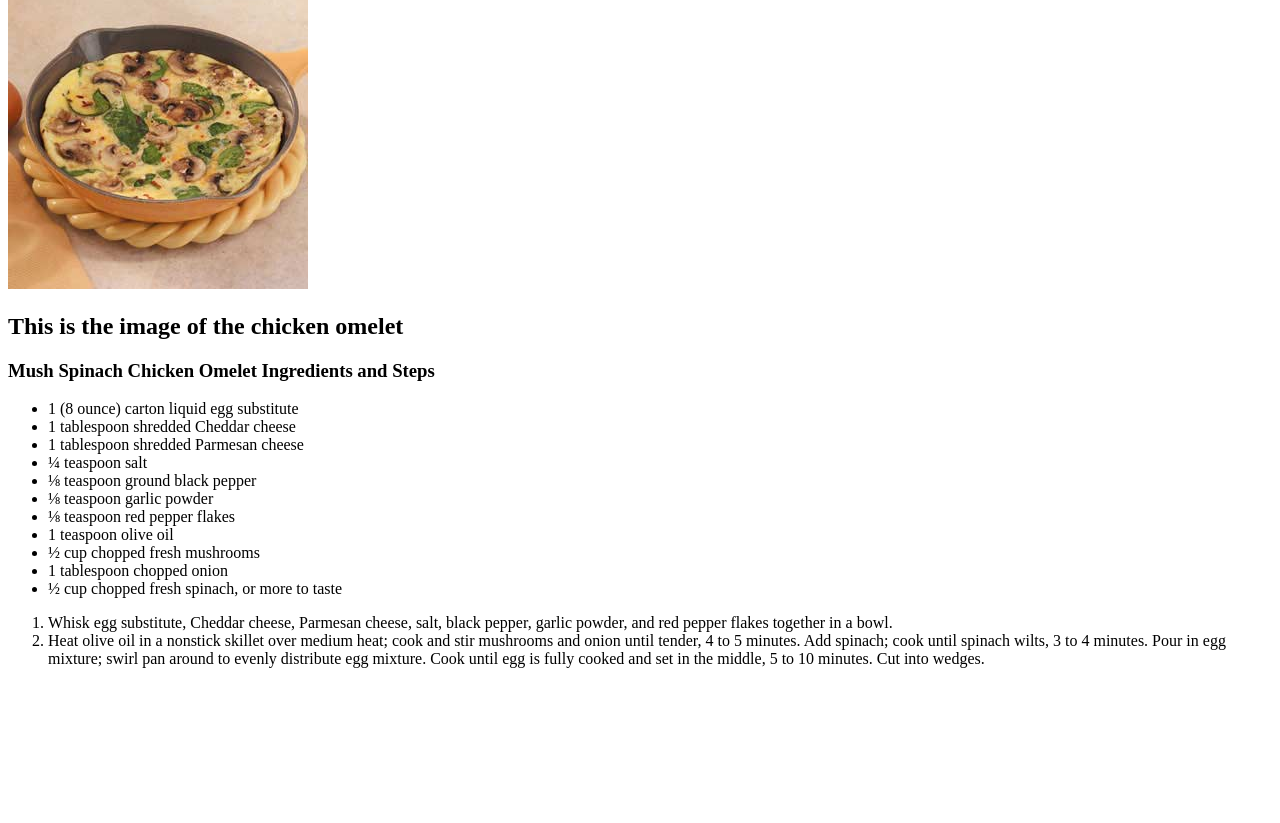
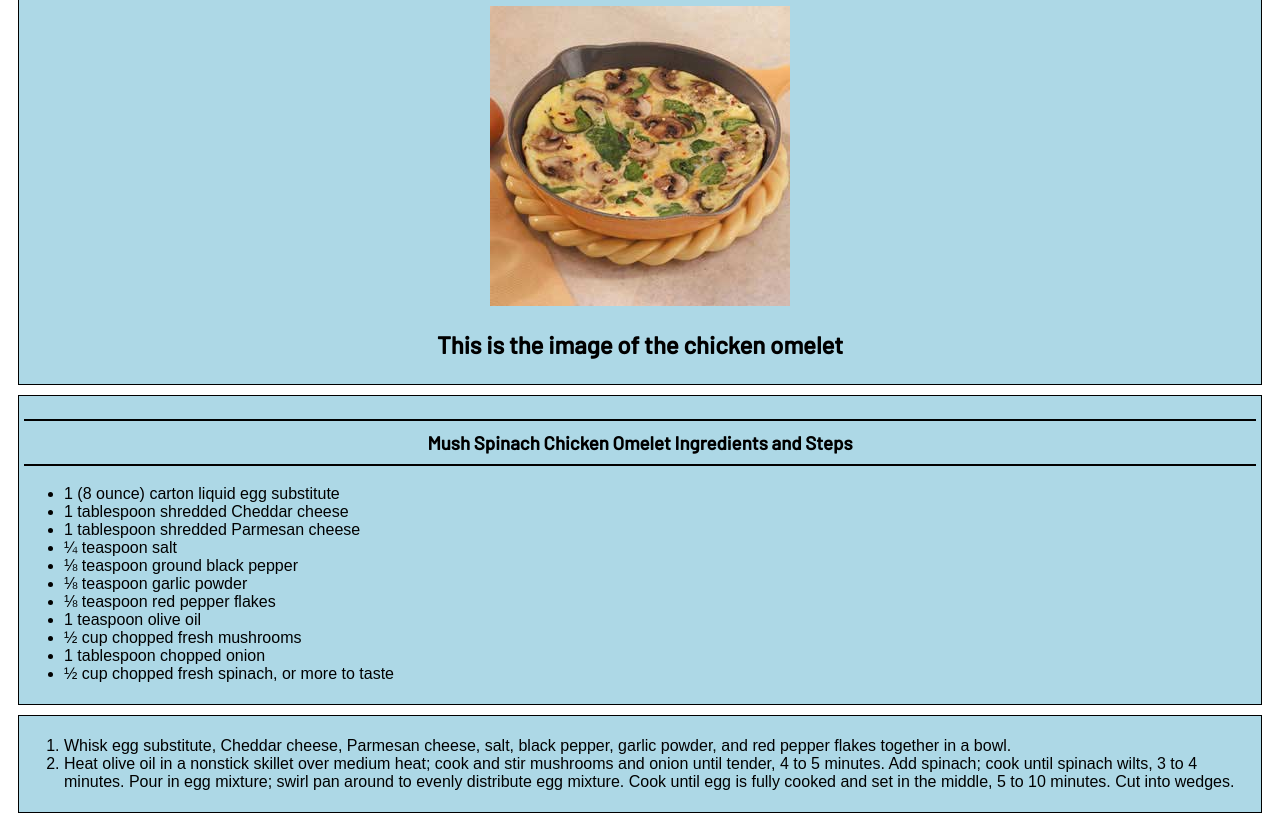
Before and after one commit to Lajyp/odin-recipes, a plain HTML site: page recipes/omelet.html in a window 1280 px wide. Shown: the part 91-914 px from the top of the page. Before the commit the page ends 800 px from the top, so only its background shows below. Drawn offline with Linux system fonts and the light colour scheme.

Commit message:
styling the style in omelet css

```diff
--- /dev/null
+++ b/recipes/omelet.css
@@ -0,0 +1,39 @@
+@import url('https://fonts.googleapis.com/css2?family=Barlow:ital,wght@0,500;1,900&display=swap');
+/*Fonts that was imported;
+- barlow */
+
+body {
+    font-family: Arial, Helvetica, sans-serif;
+}
+
+h1,h2 {
+    font-family: barlow;
+}
+
+/* h3 {
+    text-align: center;
+    text-decoration: underline overline;
+    text-underline-offset: 10px;
+
+    margin: 10px;
+} */
+
+h3 {
+    border-top: 2px solid;
+    border-bottom: 2px solid;
+    padding: 10px;
+    text-align: center;
+    font-family: barlow;
+}
+
+.container {
+    background-color: lightblue;
+    margin: 10px;
+    padding: 5px;
+    border: 1px solid black;
+
+}
+
+.image {
+    text-align: center;
+}
--- a/recipes/omelet.html
+++ b/recipes/omelet.html
@@ -4,13 +4,19 @@
     <meta charset="UTF-8">
     <meta http-equiv="X-UA-Compatible" content="IE=edge">
     <meta name="viewport" content="width=device-width, initial-scale=1.0">
+    <link rel="stylesheet" href="omelet.css">
+
     <title>Omelet Recipes</title>
 </head>
 <body>
+
+    <div class="image container">
         <h1>Mushroom Spinach Omelet</h1>
         <img src="../Images/mushroom spinach omelet.jpg" alt="mushroom spinach omelet">
         <h2>This is the image of the chicken omelet</h2>
+    </div>
 
+    <div class="container">
         <h3>Mush Spinach Chicken Omelet Ingredients and Steps</h3>
         <ul>
             <li>1 (8 ounce) carton liquid egg substitute</li>
@@ -25,11 +31,13 @@
             <li>1 tablespoon chopped onion</li>
             <li>½ cup chopped fresh spinach, or more to taste</li>
         </ul>
+    </div>
 
+    <div class="container">
         <ol>
             <li>Whisk egg substitute, Cheddar cheese, Parmesan cheese, salt, black pepper, garlic powder, and red pepper flakes together in a bowl.</li>
             <li>Heat olive oil in a nonstick skillet over medium heat; cook and stir mushrooms and onion until tender, 4 to 5 minutes. Add spinach; cook until spinach wilts, 3 to 4 minutes. Pour in egg mixture; swirl pan around to evenly distribute egg mixture. Cook until egg is fully cooked and set in the middle, 5 to 10 minutes. Cut into wedges.</li>
         </ol>
-
+    </div>
 </body>
 </html>
```
Lines whose indentation alone changed are shown as unchanged.
